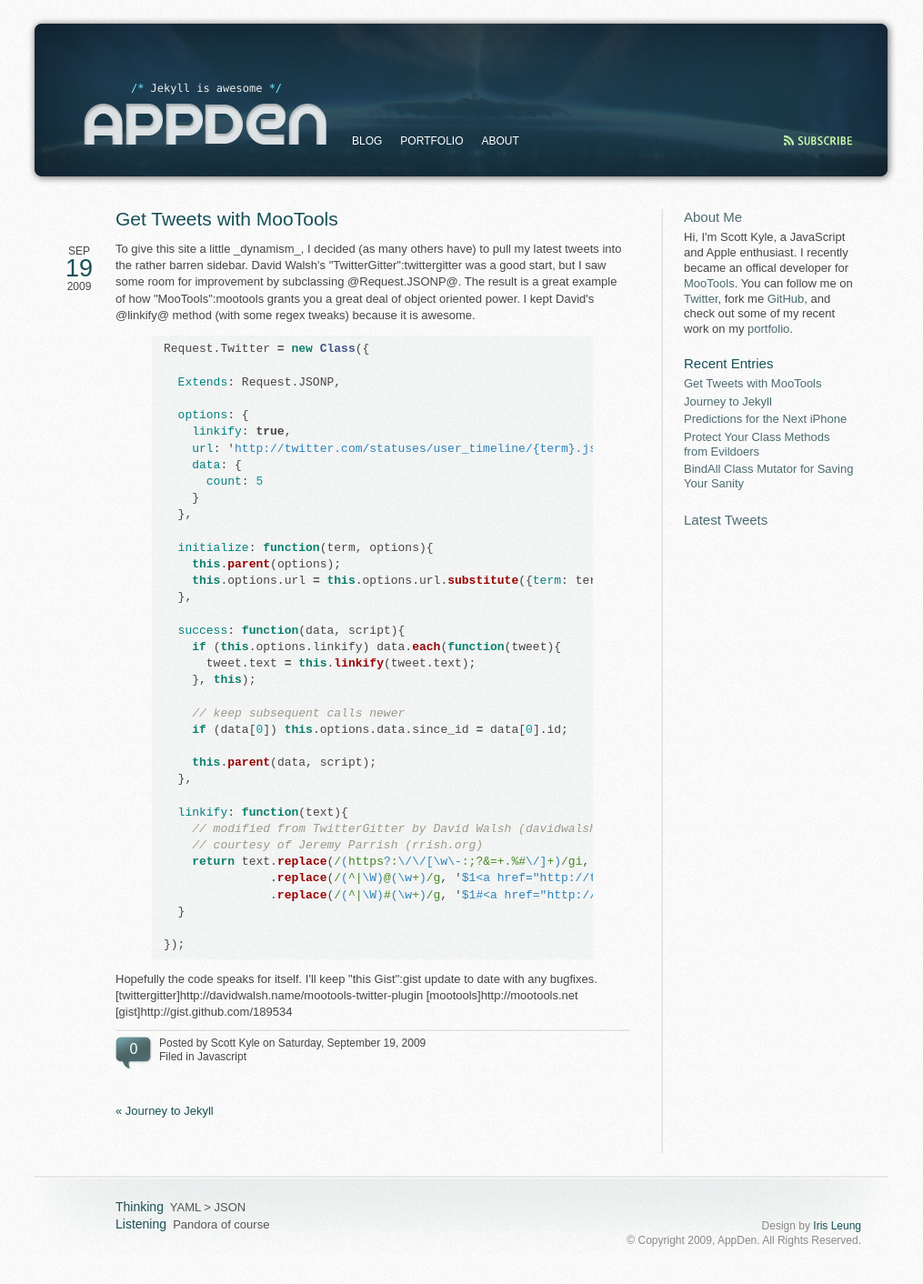
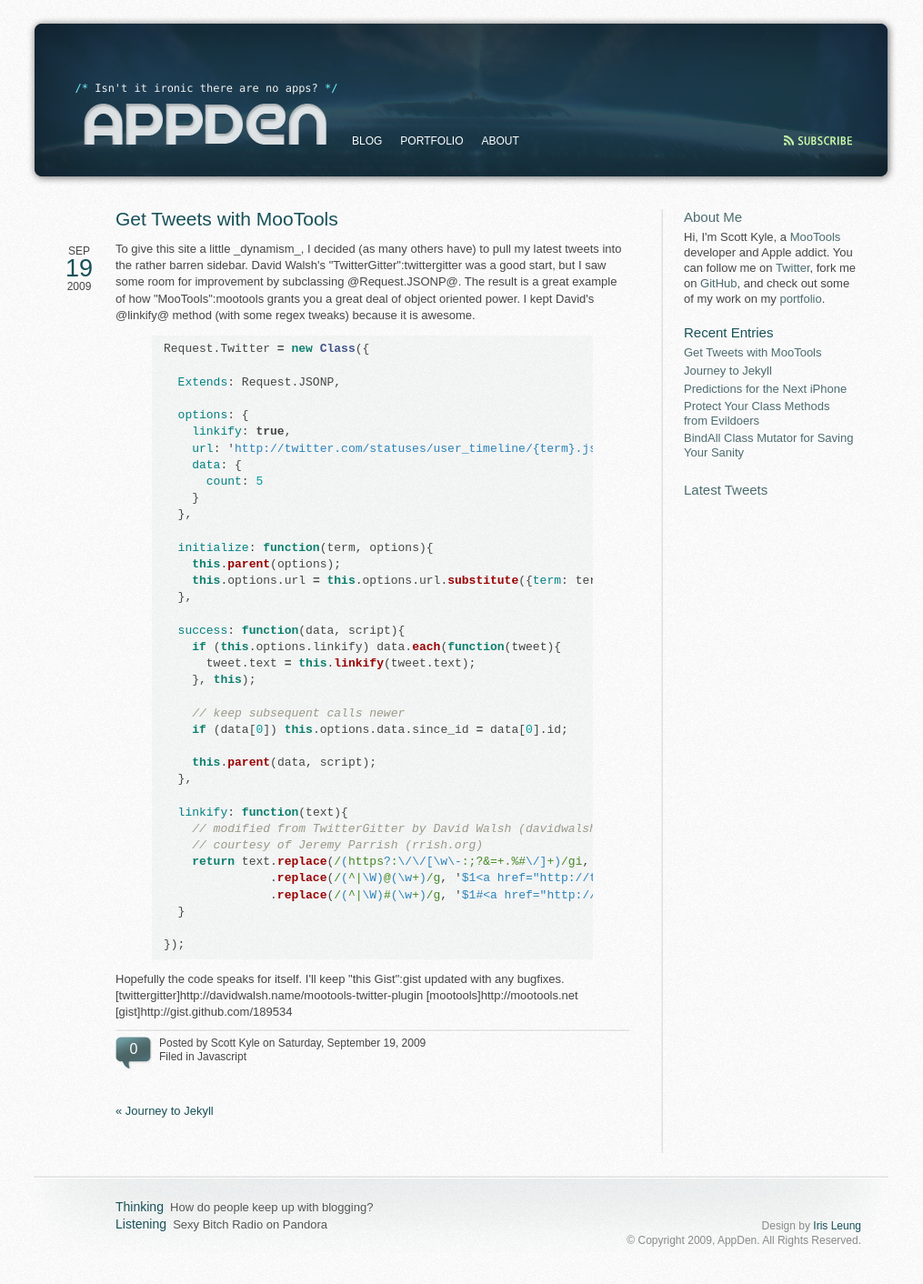
Before and after one commit to appden/appden.github.com, a Jekyll site: the page built from _posts/2009-09-19-get-tweets-with-mootools.textile, in a window 1280 px wide. Shown: the whole page at 91% size, without its empty margins (133-1148 px from the left). Built offline with Jekyll 4.4.1, drawn with Linux system fonts in a browser that asks for light colours; comment, search, counter and statistics services are not loaded.

Commit message:
Copy tweaks

```diff
--- a/_config.yml
+++ b/_config.yml
@@ -9,7 +9,7 @@ title:          AppDen
 url:            http://appden.com
 feed:           /atom.xml
 description:    "Advanced JavaScript techniques, tips on avoiding those nasty CSS bugs, and musings on technological progress."
-comment:        Jekyll is awesome
+comment:        Isn't it ironic there are no apps?
 
 author:
     name:       Scott Kyle
@@ -17,10 +17,9 @@ author:
     twitter:    appden
 
 about: >
-    Hi, I'm Scott Kyle, a JavaScript and Apple enthusiast.
-    I recently became an offical developer for <a href="http://mootools.net">MooTools</a>.
-    You can follow me on <a href="http://twitter.com/appden">Twitter</a>, fork me
-    <a href="http://github.com/appden">GitHub</a>, and check out some of my recent work
+    Hi, I'm Scott Kyle, a <a href="http://mootools.net">MooTools</a> developer
+    and Apple addict. You can follow me on <a href="http://twitter.com/appden">Twitter</a>,
+    fork me on <a href="http://github.com/appden">GitHub</a>, and check out some of my work
     on my <a href="/portfolio/">portfolio</a>.
 
 disqus:
@@ -42,10 +41,10 @@ nav:
 
 footer:
     - verb:     Thinking
-      action:   "YAML &gt; JSON"
+      action:   How do people keep up with blogging?
 
     - verb:     Listening
-      action:   Pandora of course
+      action:   Sexy Bitch Radio on Pandora
 
 copyright:
     - Design by <a href="http://ipsleung.com">Iris Leung</a>
--- a/_posts/2009-09-19-get-tweets-with-mootools.textile
+++ b/_posts/2009-09-19-get-tweets-with-mootools.textile
@@ -46,7 +46,7 @@ Request.Twitter = new Class({
 });
 {% endhighlight %}
 
-Hopefully the code speaks for itself. I'll keep "this Gist":gist update to date with any bugfixes.
+Hopefully the code speaks for itself. I'll keep "this Gist":gist updated with any bugfixes.
 
 
 [twittergitter]http://davidwalsh.name/mootools-twitter-plugin
```
Also changed, not shown: about.textile (+2 -5 lines).
